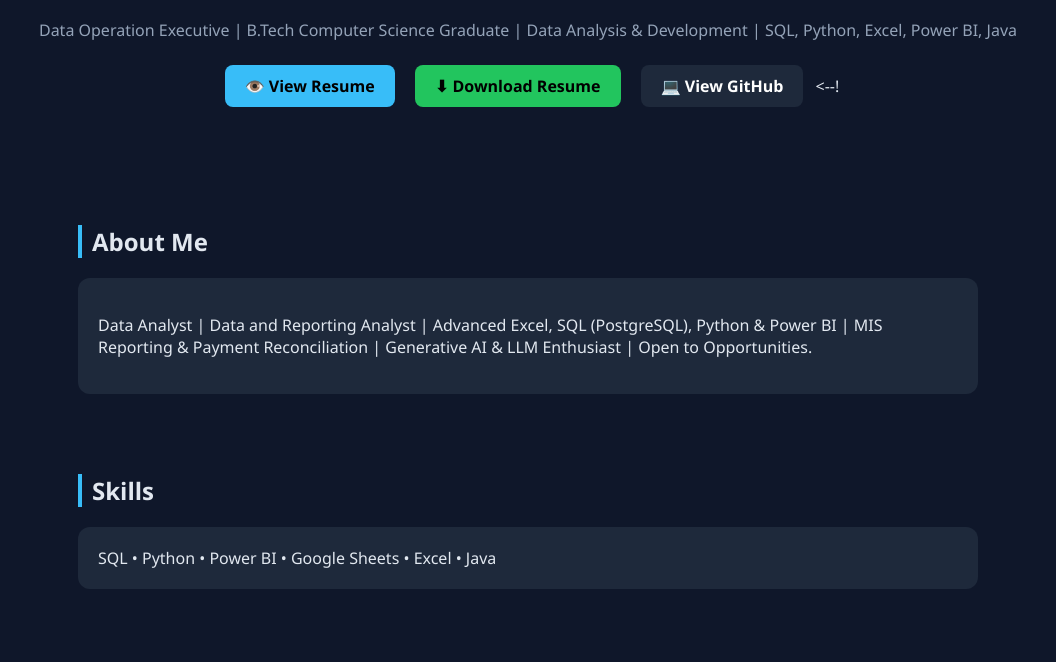
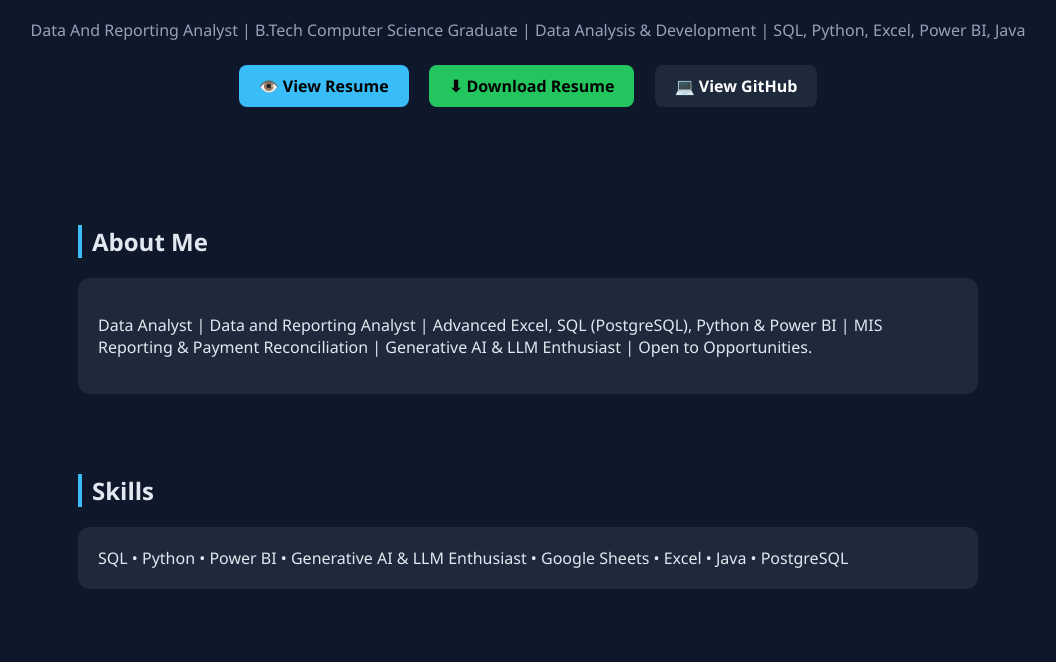
Before and after one commit to JawwadCS/JawwadCS.github.io, a plain HTML site: page index.html in a window 1280 px wide. Shown: the part 290-952 px from the top of the page, without its empty margins (112-1168 px from the left). Drawn offline with Linux system fonts and the light colour scheme.

Commit message:
Revise profile title and add PostgreSQL to skills
Updated job title and skills in the profile section.

```diff
--- a/index.html
+++ b/index.html
@@ -149,18 +149,14 @@ footer {
   <h1>Md Jawwad</h1>
 
   <p class="subtitle">
-    Data Operation Executive | B.Tech Computer Science Graduate | Data Analysis & Development | SQL, Python, Excel, Power BI, Java
+    Data And Reporting Analyst | B.Tech Computer Science Graduate | Data Analysis & Development | SQL, Python, Excel, Power BI, Java
   </p>
 
   <a href="https://drive.google.com/file/d/1CCUW8u1oF2bNDverqgY3Ng0Sk368-PBc/view?usp=sharing" class="btn" target="_blank" rel="noopener noreferrer">👁️ View Resume</a> <!-- for view resume -->
 <a href="https://drive.google.com/uc?export=download&id=1CCUW8u1oF2bNDverqgY3Ng0Sk368-PBc" class="btn btn-green" target="_blank" rel="noopener noreferrer">⬇ Download Resume</a> <!-- for download resume -->
 <a href="https://github.com/JawwadCS" class="btn btn-dark" target="_blank">💻 View GitHub</a>
 
-<!--
-  <a href="Jawwad_Resume.pdf" class="btn" download>📄 Download Resume</a>
-  <a href="https://drive.google.com/uc?export=download&id=1CCUW8u1oF2bNDverqgY3Ng0Sk368-PBc" class="btn" target="_blank" rel="noopener noreferrer">📄 Download Resume</a>
--->
-<--!
+
 
 </header>
 
@@ -176,7 +172,7 @@ footer {
 <section>
   <h2>Skills</h2>
   <div class="card">
-    SQL • Python • Power BI • Google Sheets • Excel • Java
+    SQL • Python • Power BI • Generative AI & LLM Enthusiast • Google Sheets • Excel • Java • PostgreSQL
   </div>
 </section>
 
```
